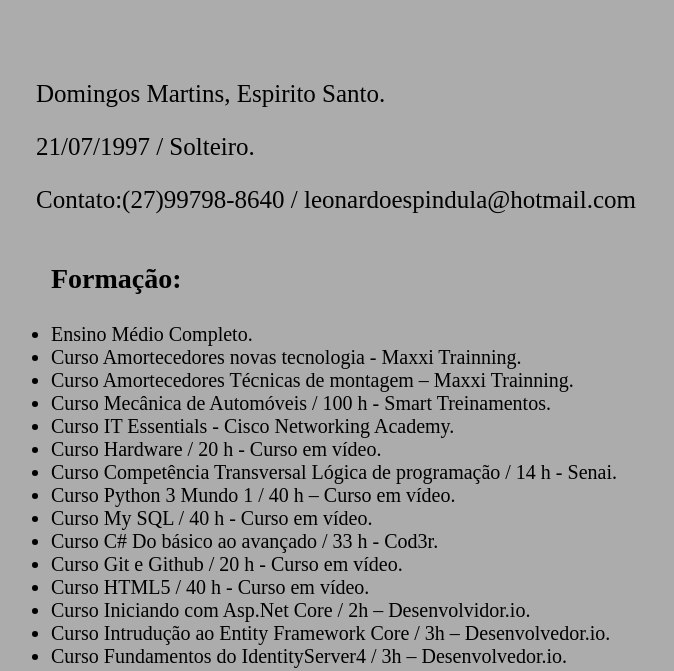
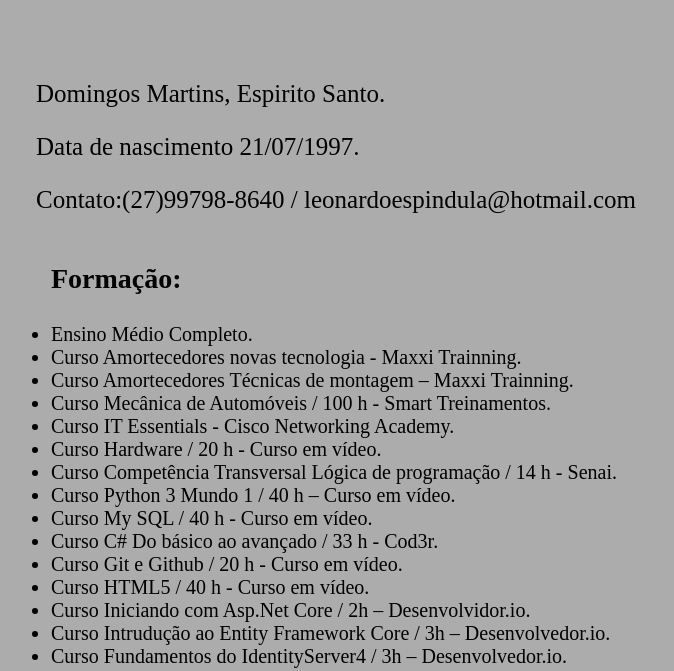
Before and after one commit to leoespindula/Curriculum, a plain HTML site: page Curriculum.html in a window 1280 px wide. Shown: the part 95-766 px from the top of the page, without its empty margins (214-888 px from the left). Drawn offline with Linux system fonts and the light colour scheme.

Commit message:
Update Curriculum.html

```diff
--- a/Curriculum.html
+++ b/Curriculum.html
@@ -12,7 +12,7 @@
     <h1>Leonardo José Espindula</h1>
 <div class="cabecalho">
     <p>Domingos Martins, Espirito Santo.</p>
-    <p>21/07/1997  / Solteiro.</p>
+    <p>Data de nascimento 21/07/1997.</p>
     <p class="contato">Contato:(27)99798-8640 / leonardoespindula@hotmail.com</p>
 </div>
 <div class="info">
```
